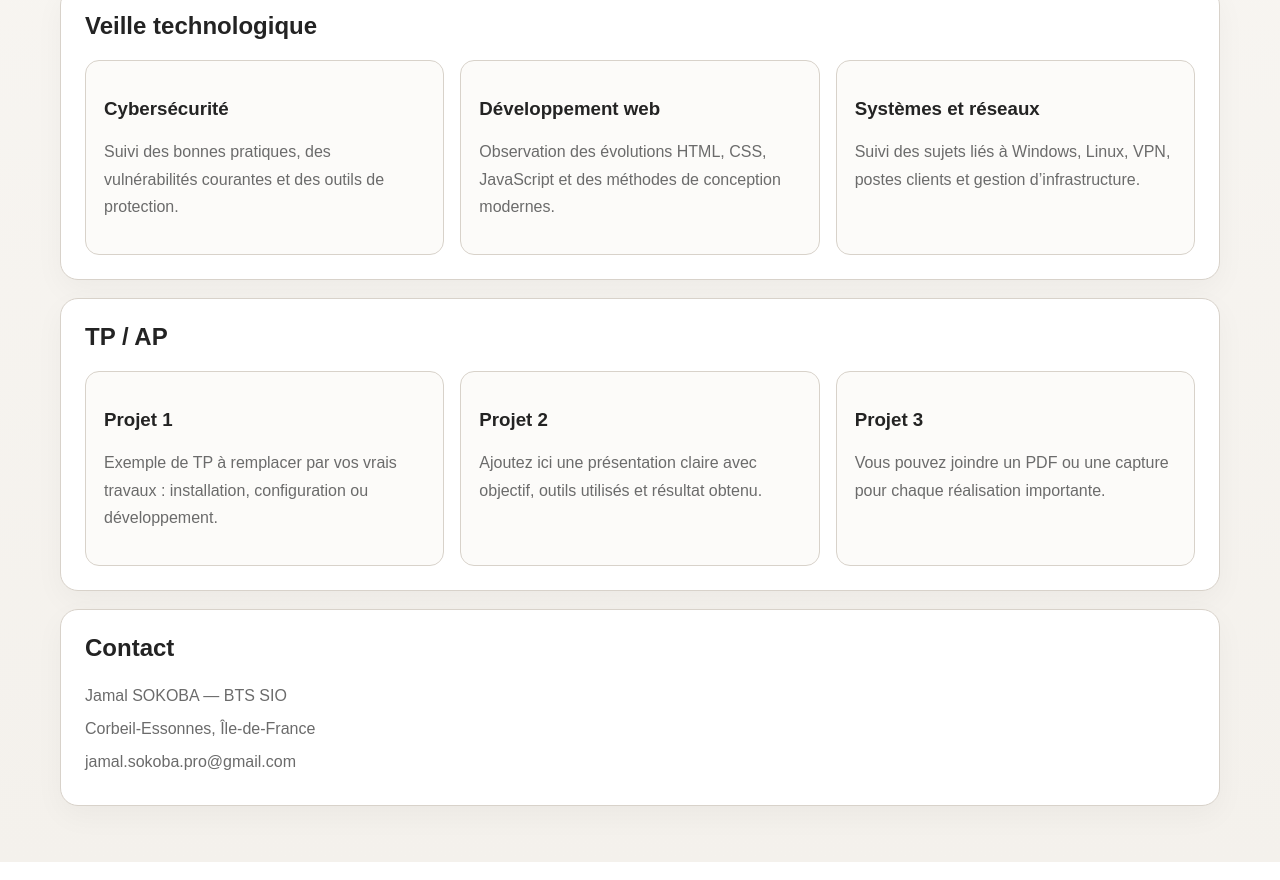
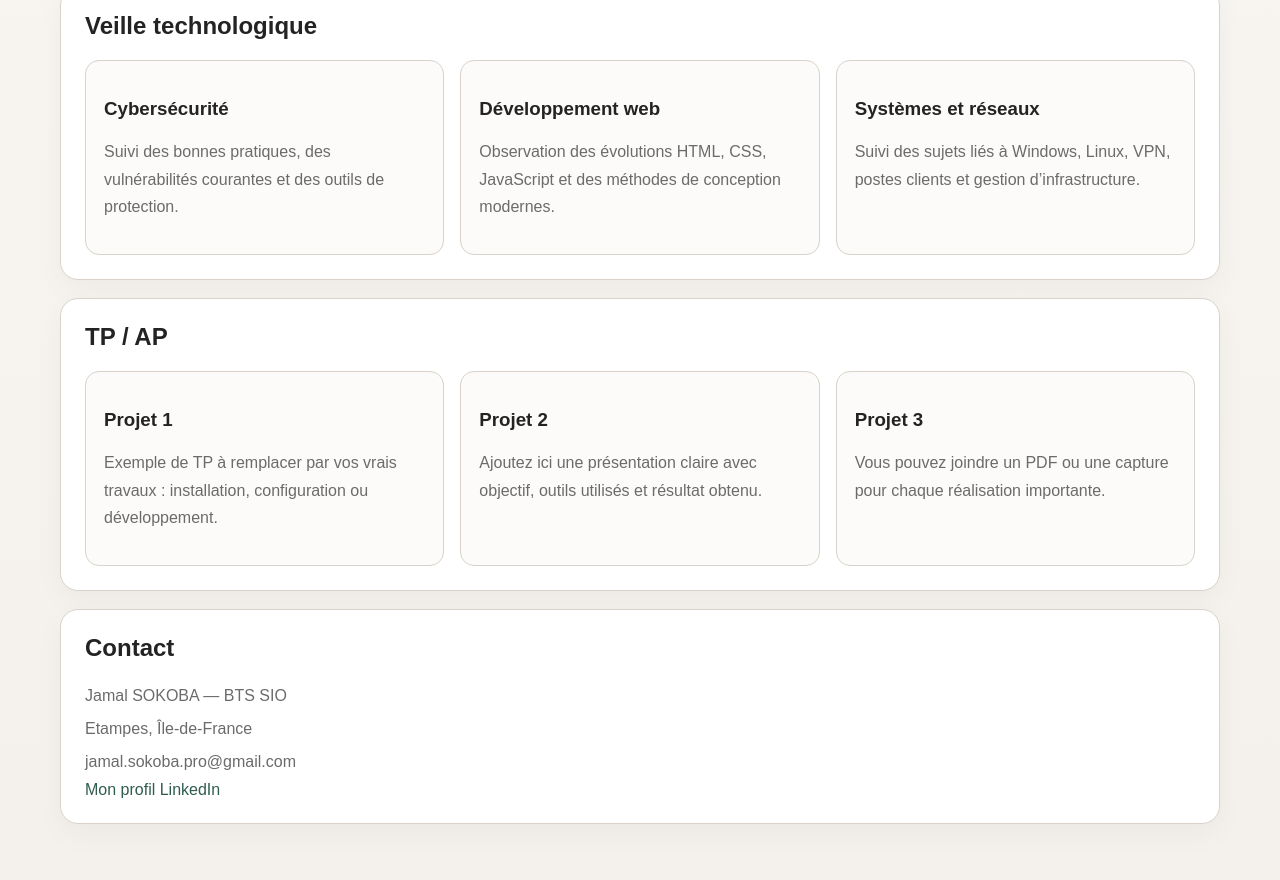
Before and after one commit to jamal-150/jamal.sokoba-portfolio, a plain HTML site: page index.html in a window 1280 px wide. Shown: the part 829-1709 px from the top of the page. Drawn offline with Linux system fonts and the light colour scheme.

Commit message:
Update index.html

```diff
--- a/index.html
+++ b/index.html
@@ -26,7 +26,7 @@
         Étudiant en BTS SIO, orienté développement et infrastructure, avec une expérience de terrain en informatique de proximité.
       </p>
       <ul>
-        <li>Localisation : Corbeil-Essonnes</li>
+        <li>Localisation : Etampes</li>
         <li>Formation : BTS SIO</li>
         <li>Permis B</li>
       </ul>
@@ -99,8 +99,11 @@
     <section class="section contact" id="contact">
       <h2>Contact</h2>
       <p>Jamal SOKOBA — BTS SIO</p>
-      <p>Corbeil-Essonnes, Île-de-France</p>
+      <p>Etampes, Île-de-France</p>
       <p>jamal.sokoba.pro@gmail.com</p>
+          <a href="https://www.linkedin.com/in/jamal-sokoba-271994386" target="_blank" rel="noopener">
+      Mon profil LinkedIn
+    </a>
     </section>
   </main>
 </body>
```
